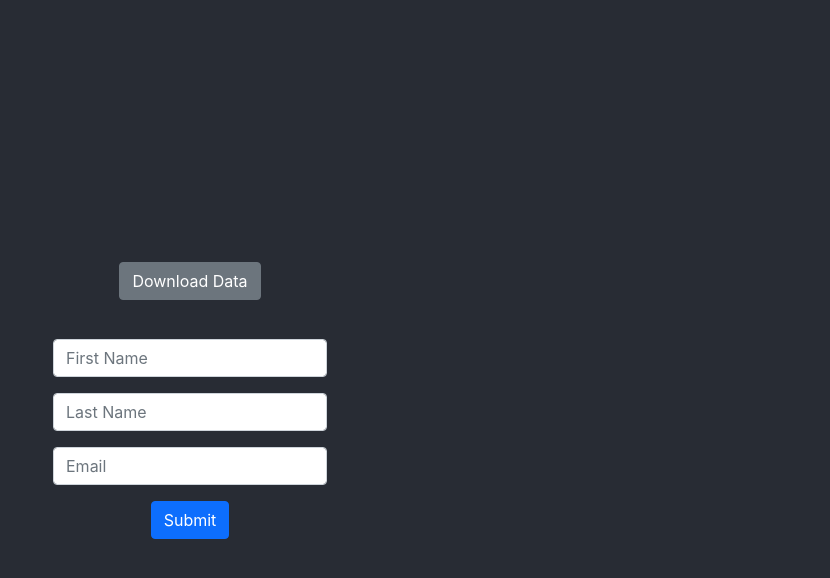
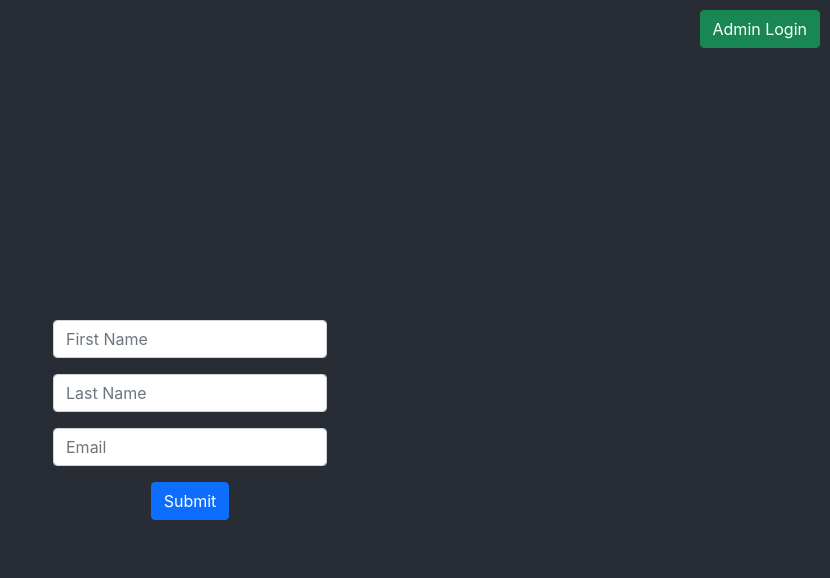
Before and after one commit to paul3bin/Capture-Data, a React (Create React App) app in the folder frontend/: page / in a window 1280 px wide. Shown: the top 578 px of the page, without its empty margins (450-1280 px from the left). Built offline with nearby package versions, Linux system fonts and the light colour scheme.

Commit message:
Update App.js

```diff
--- a/frontend/src/App.js
+++ b/frontend/src/App.js
@@ -1,7 +1,7 @@
 import './App.css';
 import React, {useState} from 'react';
 
-import {API} from './api_service'
+import { API } from './api_service'
 
 function App() {
 
@@ -9,23 +9,26 @@ function App() {
   const [lastName, setLastName] = useState('');
   const [email, setEmail] = useState('');
 
-
   const saveClicked = () =>{
     if (firstName.length === 0 || lastName.length === 0 || email.length === 0){
       alert('Fill all the fields!')
     }
     else{
-    API.saveData({first_name: firstName, last_name: lastName, email: email}).catch(error => console.log(error))
-    setFirstName('')
-    setLastName('')
-    setEmail('')
+      API.saveData({first_name: firstName, last_name: lastName, email: email}).catch(error => console.log(error))
+      setFirstName('')
+      setLastName('')
+      setEmail('')
+    }
   }
+
+  const adminLoginClicked = () =>{
+    window.location.href = '/admin-login';
   }
 
   return (
     <div className="App">
       <header className="App-header">
-        <button className="btn btn-secondary">Download Data</button><br/>
+        <button className="btn btn-success Admin-Login" onClick={adminLoginClicked}>Admin Login</button><br/>
         <div class="mb-3">
           <input id='firstName' type='text' className="form-control" placeholder='First Name' value={firstName}
             onChange={evnt => setFirstName(evnt.target.value)}/>
```
